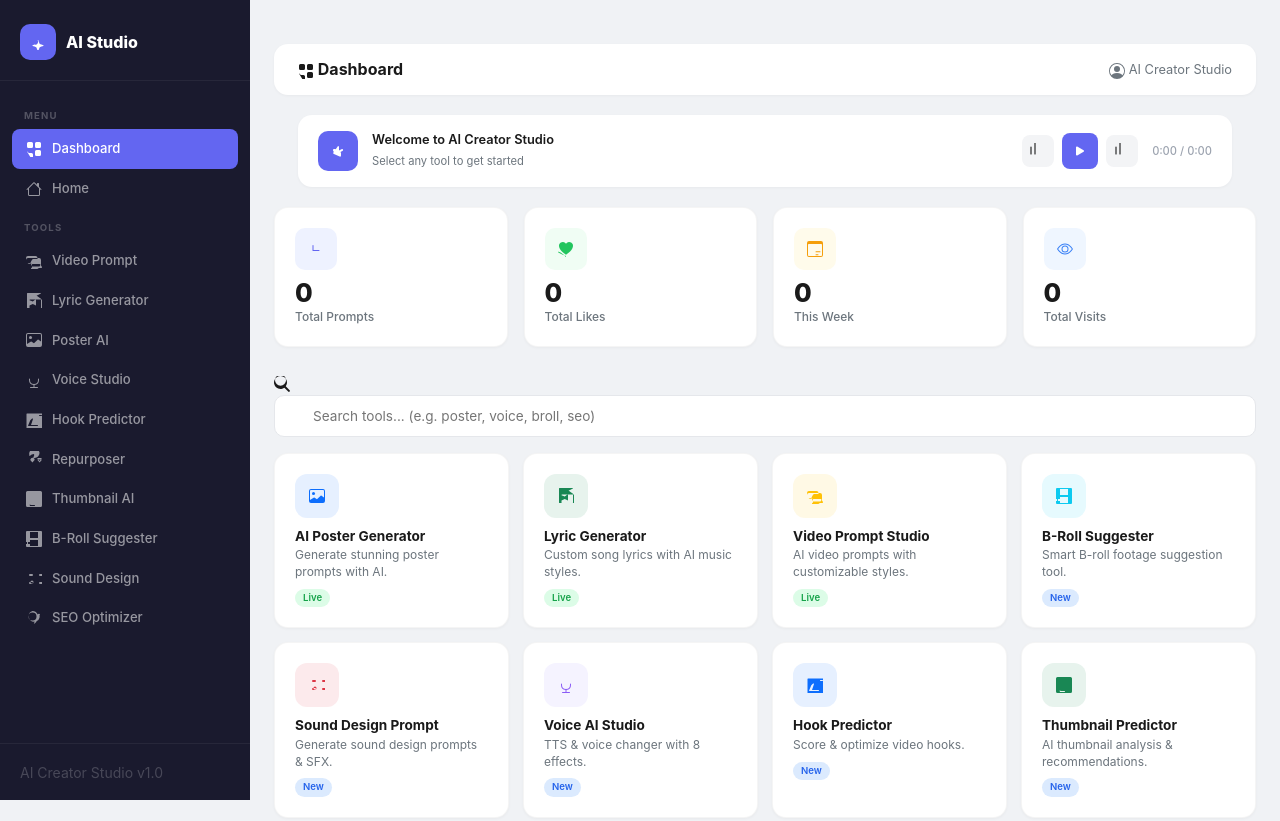
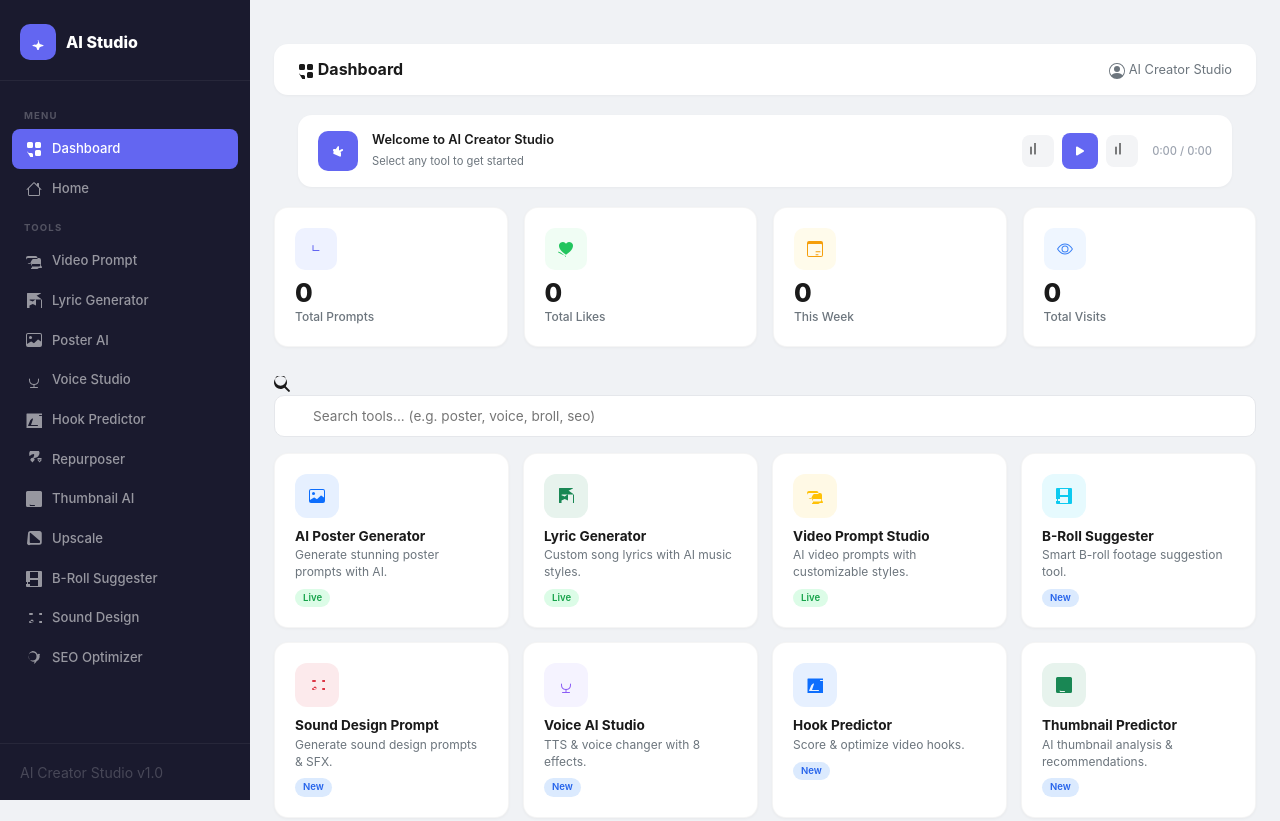
Before and after one commit to Fadillah02/fadill-portfolio, a website: page dashboard.html in a window 1280 px wide. Shown: the top 821 px of the page. Drawn offline with nearby package versions, Linux system fonts and the light colour scheme.

Commit message:
add upscale link to dashboard sidebar

```diff
--- a/dashboard.html
+++ b/dashboard.html
@@ -99,7 +99,8 @@
         <a href="hook-predictor.html" class="nav-link"><svg width="16" height="16" fill="currentColor" viewBox="0 0 16 16"><path fill-rule="evenodd" d="M.5 2a.5.5 0 0 1 .5-.5h15a.5.5 0 0 1 .5.5v15a.5.5 0 0 1-.5.5h-15a.5.5 0 0 1-.5-.5zm3.793 6.354 2-2 .707.707L5.007 13H11.5a.5.5 0 0 1 0 1h-9a.5.5 0 0 1-.293-.854zM13 3.5a.5.5 0 0 1 .5-.5h2a.5.5 0 0 1 0 1h-2a.5.5 0 0 1-.5-.5"/></svg> Hook Predictor</a>
         <a href="repurposer.html" class="nav-link"><svg width="16" height="16" fill="currentColor" viewBox="0 0 16 16"><path d="M11.534 7h3.932a.25.25 0 0 1 .192.41l-1.966 2.36a.25.25 0 0 1-.384 0l-1.966-2.36a.25.25 0 0 1 .192-.41zm.106 1.5a.25.25 0 0 0-.192.41l1.966 2.36a.25.25 0 0 0 .384 0l1.966-2.36a.25.25 0 0 0-.192-.41zm-7.2 0a.25.25 0 0 0-.192.41l1.966 2.36a.25.25 0 0 0 .384 0l1.966-2.36A.25.25 0 0 0 4.534 8.5zM8 3c-1.552 0-2.94.707-3.857 1.818a.5.5 0 0 1-.771-.636A5.003 5.003 0 0 1 13.5 1.5a4.99 4.99 0 0 1-5.448 5.448.5.5 0 0 1-.636-.771A3.5 3.5 0 0 0 8 3"/></svg> Repurposer</a>
         <a href="thumbnail-predictor.html" class="nav-link"><svg width="16" height="16" fill="currentColor" viewBox="0 0 16 16"><path d="M0 1.5A1.5 1.5 0 0 1 1.5 0h13A1.5 1.5 0 0 1 16 1.5v13a1.5 1.5 0 0 1-1.5 1.5h-13A1.5 1.5 0 0 1 0 14.5zm4 0a.5.5 0 0 1 .5-.5h7a.5.5 0 0 1 .5.5v7a.5.5 0 0 1-.5.5h-7a.5.5 0 0 1-.5-.5zm1.06 4.5L3.5 9.06 6.06 6.5 7 7.44l-3.06 3.06a.5.5 0 0 0-.146.354v3.793A1.5 1.5 0 0 0 4.5 15h4a.5.5 0 0 0 0-1h-3.793a.5.5 0 0 1-.354-.146l-2.5-2.5z"/></svg> Thumbnail AI</a>
-        <a href="broll-suggester.html" class="nav-link"><svg width="16" height="16" fill="currentColor" viewBox="0 0 16 16"><path d="M0 1a1 1 0 0 1 1-1h14a1 1 0 0 1 1 1v14a1 1 0 0 1-1 1H1a1 1 0 0 1-1-1zm4 0v6h8V1zm0 8v6h8V9zm-8 2v2h2v-2zm3 0v2h2v-2zm3 0v2h2v-2z"/></svg> B-Roll Suggester</a>
+
+        <a href="upscale.html" class="nav-link"><svg width="16" height="16" fill="currentColor" viewBox="0 0 16 16"><path d="M2 2.5A2.5 2.5 0 0 1 4.5 0h8.75a2.5 2.5 0 0 1 2.5 2.5v8.75a2.5 2.5 0 0 1-2.5 2.5h-8.75A2.5 2.5 0 0 1 1 12.5zm2.5-.75a.75.75 0 0 0-.75.75v8.75c0 .414.336.75.75.75h8.75a.75.75 0 0 0 .75-.75V10a.75.75 0 0 0-.75-.75z"/></svg> Upscale</a>        <a href="broll-suggester.html" class="nav-link"><svg width="16" height="16" fill="currentColor" viewBox="0 0 16 16"><path d="M0 1a1 1 0 0 1 1-1h14a1 1 0 0 1 1 1v14a1 1 0 0 1-1 1H1a1 1 0 0 1-1-1zm4 0v6h8V1zm0 8v6h8V9zm-8 2v2h2v-2zm3 0v2h2v-2zm3 0v2h2v-2z"/></svg> B-Roll Suggester</a>
         <a href="sound-design.html" class="nav-link"><svg width="16" height="16" fill="currentColor" viewBox="0 0 16 16"><path fill-rule="evenodd" d="M6 12.5a1.5 1.5 0 1 1 0-3 1.5 1.5 0 0 1 0 3M3 4a1 1 0 0 1 1-1h2a1 1 0 1 1 0 2H4a1 1 0 0 1-1-1m0 8a1 1 0 0 1 1-1h2a1 1 0 1 1 0 2H4a1 1 0 0 1-1-1m10-8a1 1 0 0 1 1-1h2a1 1 0 1 1 0 2h-2a1 1 0 0 1-1-1m0 8a1 1 0 0 1 1-1h2a1 1 0 1 1 0 2h-2a1 1 0 0 1-1-1"/></svg> Sound Design</a>
         <a href="seo-optimizer.html" class="nav-link"><svg width="16" height="16" fill="currentColor" viewBox="0 0 16 16"><path d="M6.5 1a5.5 5.5 0 0 1 4.875 3.016l.485.428.351-.351a1 1 0 1 1 1.414 1.414l-.35.351.428.485A5.5 5.5 0 1 1 6.5 1m0 1.5a4 4 0 1 0 0 8 4 4 0 0 0 0-8m3.03 7.97a.5.5 0 0 1 .707 0c.19.19.3.445.3.707s-.11.517-.3.707l-1.5 1.5a.5.5 0 1 1-.707-.707l1.5-1.5a.5.5 0 0 1 .707 0"/></svg> SEO Optimizer</a>
     </div>
```
